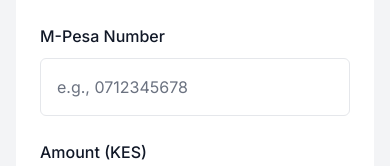
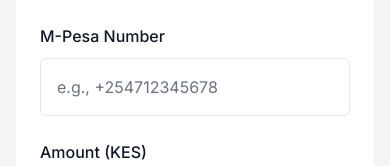
Before and after one commit to Faqih001/Fund_Raiser_Mpesa, a Next.js app: page /donate in a window 390 px wide. Shown: the part 352-518 px from the top of the page. Built offline with nearby package versions, Linux system fonts and the light colour scheme; no server answers.

Commit message:
Update placeholder text for phone number input in PaymentForm

```diff
--- a/src/components/PaymentForm.jsx
+++ b/src/components/PaymentForm.jsx
@@ -167,7 +167,7 @@
                             mpesa_phone: e.target.value,
                           })
                         }
-                        placeholder="e.g., 0712345678"
+                        placeholder="e.g., +254712345678"
                         className="block w-full rounded-md border border-gray-200 bg-white px-4 py-4 text-black placeholder-gray-500 caret-orange-500 transition-all duration-200 focus:border-orange-500 focus:outline-none focus:ring-orange-500"
                       />
                     </div>
```
